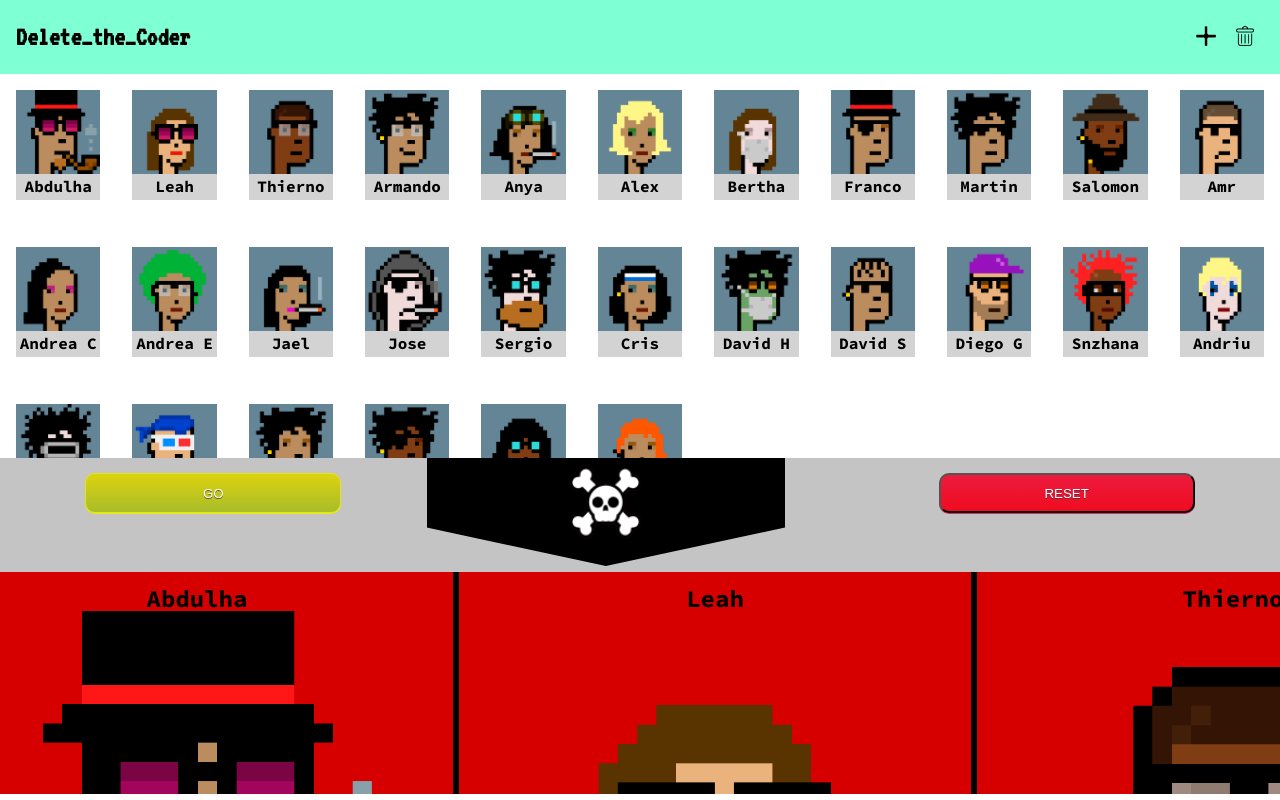
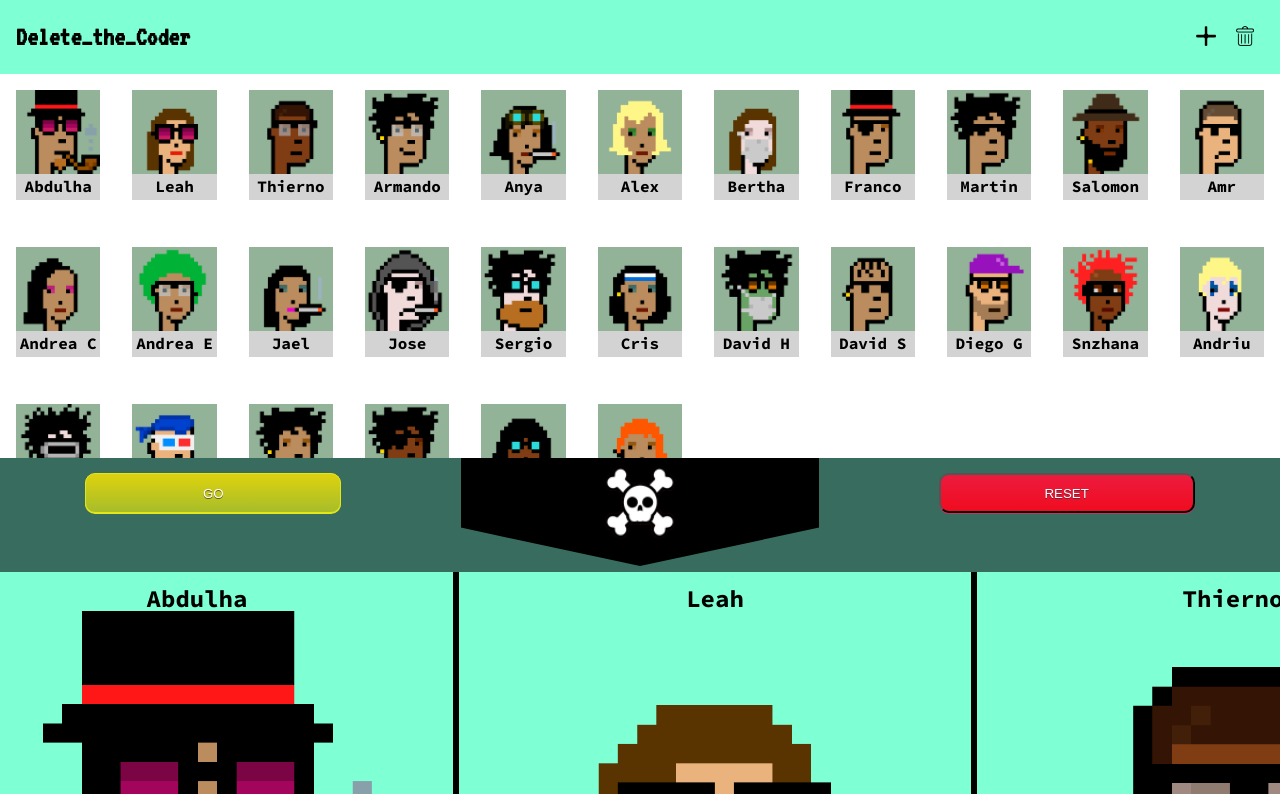
Before and after one commit to Armun4/Wheel-Of-Doom, a plain HTML site: page index.html in a window 1280 px wide. Drawn offline with Linux system fonts and the light colour scheme.

Commit message:
canvios css

```diff
--- a/styles/main.css
+++ b/styles/main.css
@@ -22,7 +22,7 @@ body {
   height: fit-content;
 }
 .coder-avatar {
-  background-color: #638596;
+  background-color:#92B397;
 }
 .coder-avatar img {
    display: block;
--- a/styles/ruleta.css
+++ b/styles/ruleta.css
@@ -1,12 +1,12 @@
 footer {
-    background-color: #C4C4C4;
+    background-color :#386C5f;
     width: 100vw;
     height: 42vh;
 }
 .slider {
     width: fit-content;
     position: relative;
-    background-color: rgb(214, 0, 0);
+    background-color: aquamarine;
     display: flex;
     left: -62px;
     top: -14px;
@@ -99,4 +99,5 @@ footer {
     grid-template-columns: repeat(3, 1fr);
     margin: 0;
     padding: 0;
+    justify-items: center;
 }
```
